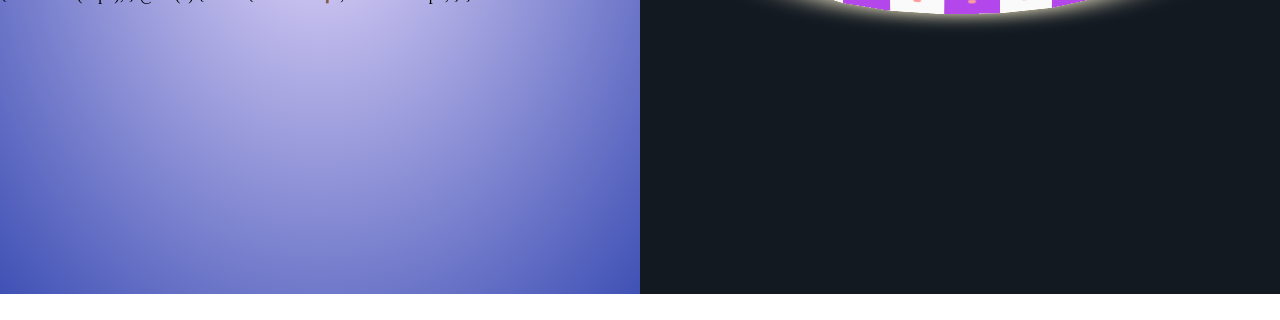
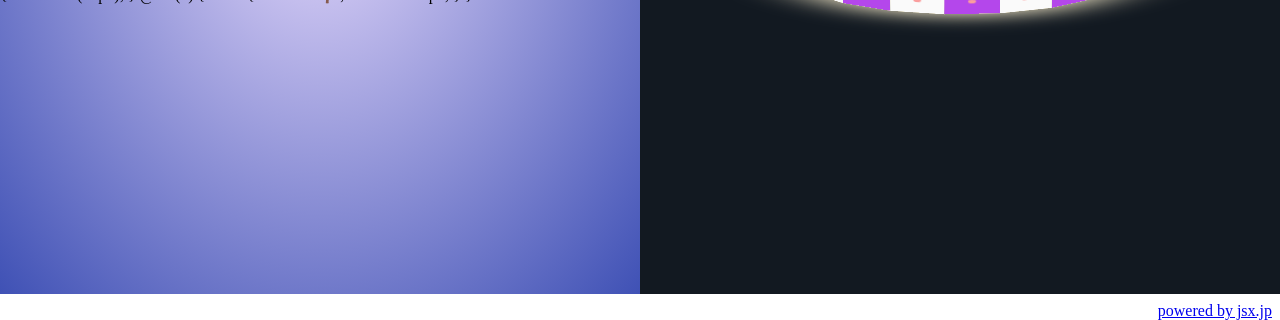
Before and after one commit to jobscale/snow, a website: page docs/index.html in a window 1280 px wide. Shown: the part 506-826 px from the top of the page. Before the commit the page ends 800 px from the top, so only its background shows below. Drawn offline with Linux system fonts and the light colour scheme.

Commit message:
powered added

```diff
--- a/docs/index.html
+++ b/docs/index.html
@@ -12,7 +12,7 @@
     padding: 0;
   }
 
-  body {
+  .main {
     display: flex;
   }
 
@@ -341,7 +341,8 @@
 <script src="https://cdn.jsdelivr.net/npm/css-doodle@0.7.7/css-doodle.min.js"></script>
 
 <body>
-  <div class="content">
+  <div class="main">
+    <div class="content">
     <css-doodle>
       :doodle {
       @grid: 126x1 / 650px;
@@ -710,4 +711,6 @@
       </div>
     </div>
   </div>
+  </div>
+  <footer style="text-align:right;margin:0.5em;"><a href="https://jsx.jp" target="_blank">powered by jsx.jp</a></footer>
 </body>
--- a/package.json
+++ b/package.json
@@ -19,5 +19,8 @@
   "bugs": {
     "url": "https://github.com/jobscale/snow/issues"
   },
-  "homepage": "https://github.com/jobscale/snow#readme"
+  "homepage": "https://github.com/jobscale/snow#readme",
+  "devDependencies": {
+    "serve": "^14.2.0"
+  }
 }
```
